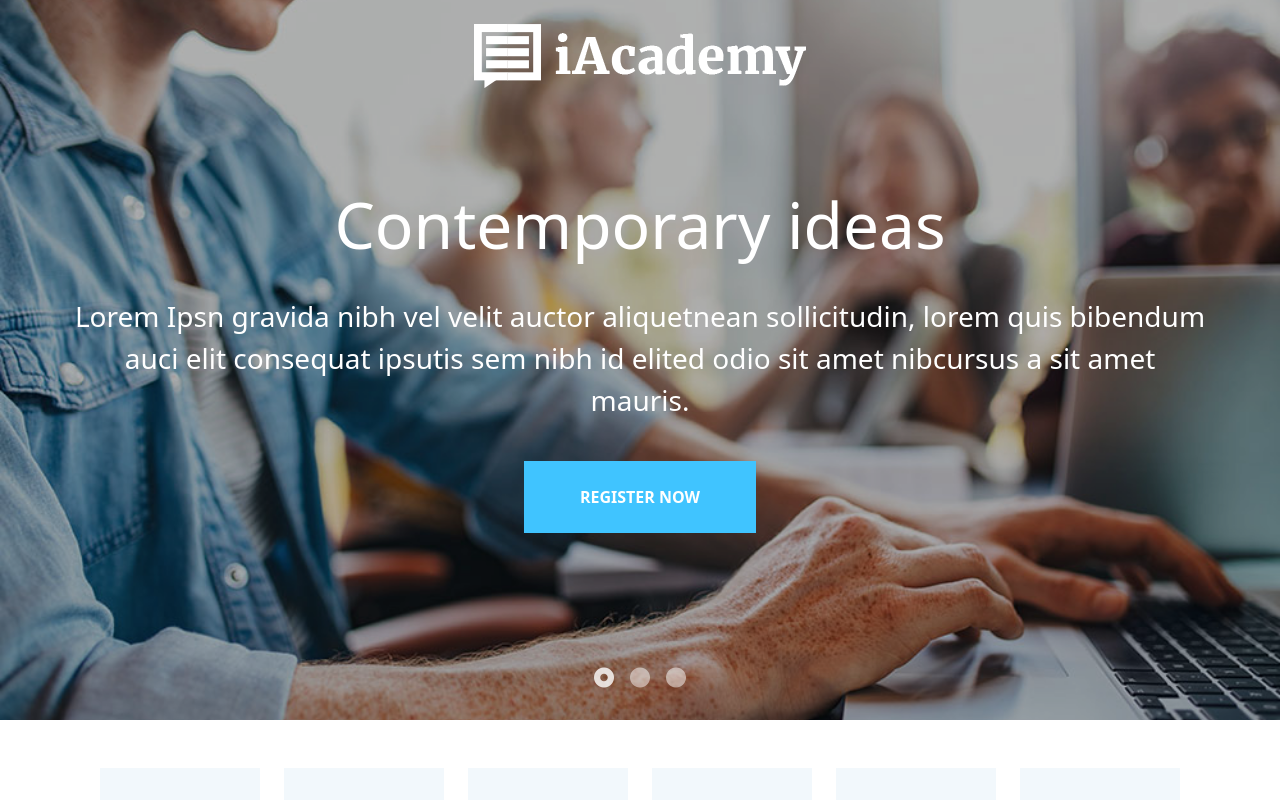
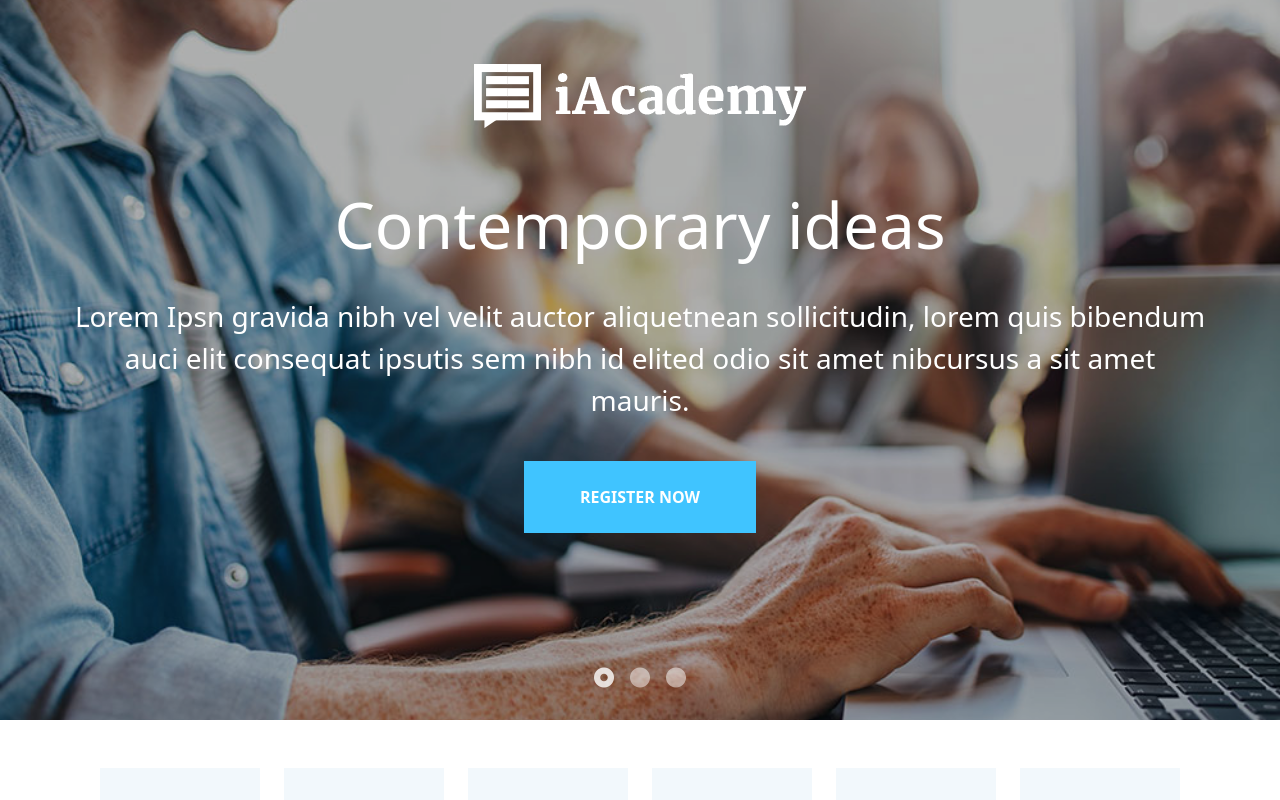
Before and after one commit to totarochristian/proj-html-vuejs, a Vue app: page / in a window 1280 px wide. Shown: the top 800 px of the page. Built offline with nearby package versions, Linux system fonts and the light colour scheme.

Commit message:
Update the padding top of the navbar when set visible navabr options

```diff
--- a/src/components/Header/Navbar/NavBarComponent.vue
+++ b/src/components/Header/Navbar/NavBarComponent.vue
@@ -39,6 +39,7 @@
   @media screen and (max-width: 1604px) {
     #navbar{
       flex-direction: column;
+      padding-top: 4rem!important;
     }
   }
 </style>
```
